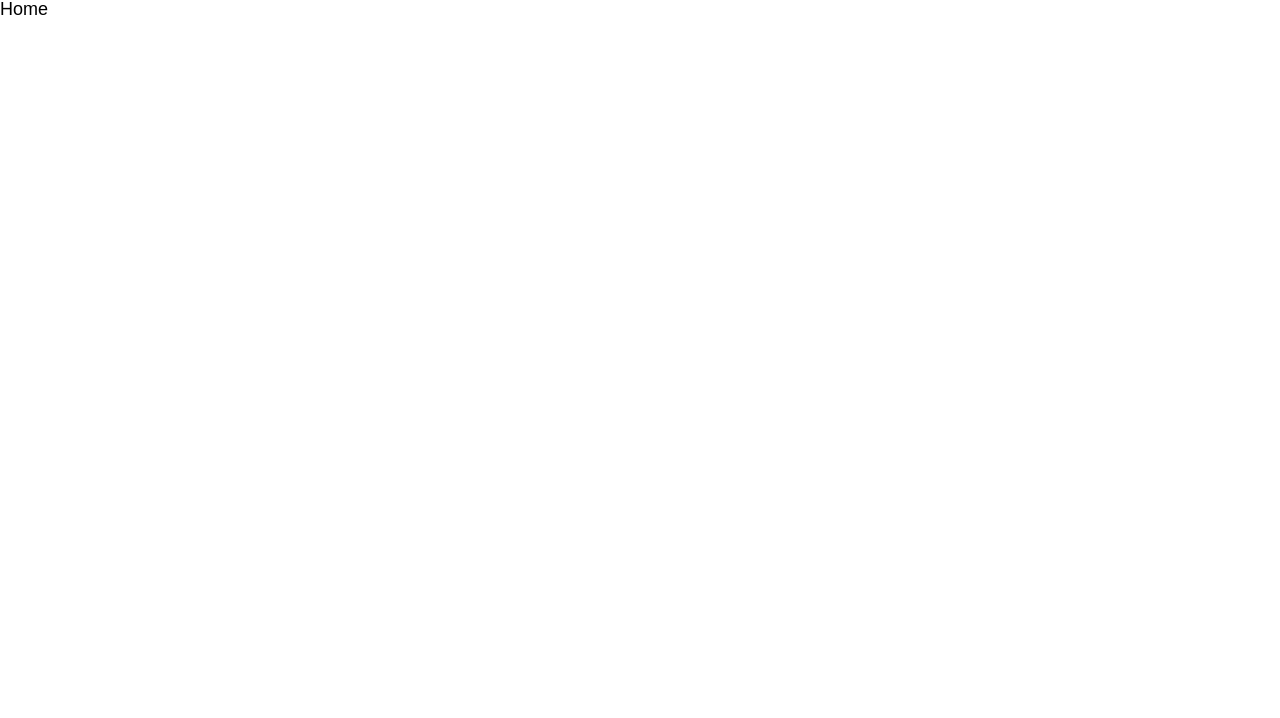
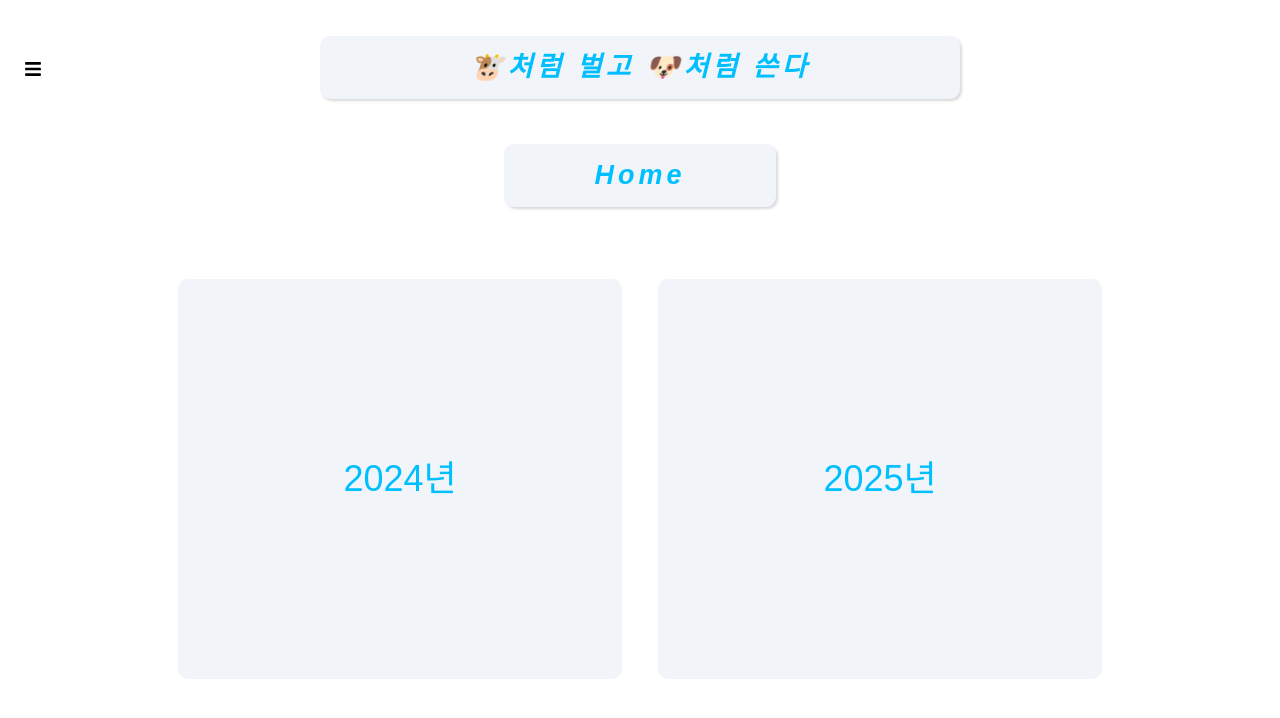
Before and after one commit to mediumryan/handle_expenses, a React (Create React App) app: page / in a window 1280 px wide. Shown: the top 718 px of the page. Built offline with nearby package versions, Linux system fonts and the light colour scheme.

Commit message:
[Update] Create the Home Page

```diff
--- a/package.json
+++ b/package.json
@@ -12,6 +12,7 @@
     "@types/react-dom": "^18.2.22",
     "react": "^18.2.0",
     "react-dom": "^18.2.0",
+    "react-icons": "^5.0.1",
     "react-router-dom": "^6.22.3",
     "react-scripts": "5.0.1",
     "recoil": "^0.7.7",
--- a/src/App.tsx
+++ b/src/App.tsx
@@ -4,13 +4,39 @@
 import { Route, Routes } from 'react-router-dom';
 import Home from './Pages/Home';
 import Years from './Pages/Years';
+import { FaBars } from 'react-icons/fa';
 
-const MainWrapper = styled.main``;
+const MainWrapper = styled.main`
+    position: relative;
+    width: 100%;
+    height: 100%;
+    & > h3 {
+        width: 50%;
+        margin: 2rem auto 0.5rem auto;
+        padding: 1rem 5rem;
+        border-radius: 10px;
+        font-size: 1.5rem;
+        letter-spacing: 4px;
+        font-style: italic;
+        font-weight: bold;
+        text-align: center;
+        color: var(--accent-100);
+        background-color: var(--accent-300);
+        box-shadow: rgba(0, 0, 0, 0.15) 1.95px 1.95px 2.6px;
+    }
+`;
+
+const HeaderToggle = styled(FaBars)`
+    position: absolute;
+    top: 24px;
+    left: 24px;
+`;
 
 function App() {
     return (
         <MainWrapper>
-            <header></header>
+            <HeaderToggle />
+            <h3>🐮처럼 벌고 🐶처럼 쓴다</h3>
             <Routes>
                 <Route path="/" element={<Home />} />
                 <Route path="/years/:years" element={<Years />} />
--- a/src/CSS/index.css
+++ b/src/CSS/index.css
@@ -13,6 +13,7 @@
 
 html {
     font-size: 18px;
+    user-select: none;
 }
 
 body,
--- a/src/Pages/Home.tsx
+++ b/src/Pages/Home.tsx
@@ -1,10 +1,62 @@
+import { Link } from 'react-router-dom';
 import { styled } from 'styled-components';
 
 const PageWrapper = styled.div`
     width: 100%;
     height: 100vh;
+    display: flex;
+    flex-direction: column;
+    align-items: center;
+`;
+
+const PageTitle = styled.h3`
+    margin: 2rem auto;
+    padding: 1rem 5rem;
+    border-radius: 10px;
+    font-size: 1.5rem;
+    letter-spacing: 4px;
+    font-style: italic;
+    font-weight: bold;
+    color: var(--accent-100);
+    background-color: var(--accent-300);
+    box-shadow: rgba(0, 0, 0, 0.15) 1.95px 1.95px 2.6px;
+`;
+
+const HomeWrapper = styled.div`
+    margin-top: 2rem;
+    display: flex;
+    justify-content: center;
+    align-items: center;
+    width: 75%;
+    height: 400px;
+    a {
+        display: flex;
+        justify-content: center;
+        align-items: center;
+        flex-basis: 50%;
+        width: 100%;
+        height: 100%;
+        color: var(--accent-100);
+        background-color: var(--accent-300);
+        margin: 1rem;
+        border-radius: 10px;
+        text-decoration: none;
+        font-size: 2rem;
+        transition: 300ms opacity;
+        &:hover {
+            opacity: 0.5;
+        }
+    }
 `;
 
 export default function Home() {
-    return <PageWrapper>Home</PageWrapper>;
+    return (
+        <PageWrapper>
+            <PageTitle>Home</PageTitle>
+            <HomeWrapper>
+                <Link to="/years/2024">2024년</Link>
+                <Link to="/years/2025">2025년</Link>
+            </HomeWrapper>
+        </PageWrapper>
+    );
 }
```
Also changed, not shown: 1 other file (tests, documents, lock files or other folders).
